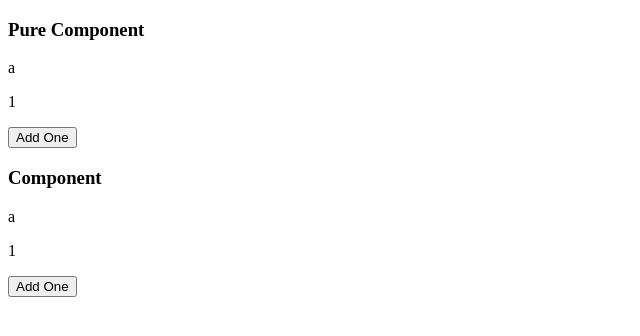
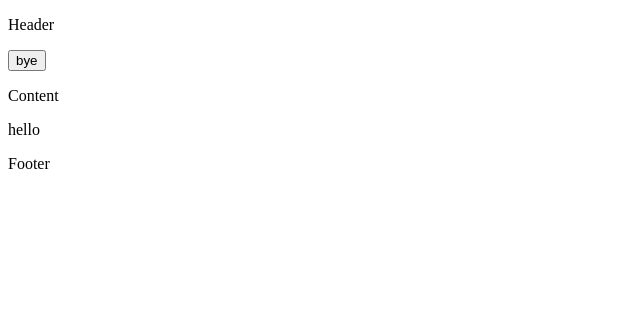
Before and after one commit to BradDHuang/React_basics_and_projects, a React (Create React App) app in the folder reactreview/: page / in a window 1280 px wide. Shown: the top 336 px of the page, without its empty margins (0-640 px from the left). Built offline with nearby package versions, Linux system fonts and the light colour scheme.

Commit message:
review: HOCs

```diff
--- a/reactreview/src/App.js
+++ b/reactreview/src/App.js
@@ -72,7 +72,7 @@ class App extends Component {
 
 export default App;
 */
-
+/*
 import React, {Component, PureComponent} from 'react';
 
 class Pure extends PureComponent {
@@ -121,3 +121,95 @@ class App extends Component {
 }
 
 export default App;
+*/
+
+import React, {Component} from 'react';
+
+// hoc for localization strings
+const withLocalization = OldComponent => {
+  class NewComponent extends Component {
+    render() {
+      const template = {
+        en: {
+          hello: 'hello',
+          bye: 'bye',
+        },
+        cn: {
+          hello: '你好',
+          bye: '再见',
+        },
+      };
+      // get the language from this.props
+      // use en by default
+      const lang = this.props.lang || 'en';
+      const localizationString = template[lang];
+      return <OldComponent localizationString={localizationString} />;
+    }
+  }
+  return NewComponent;
+};
+
+// use hoc for Text and Button
+
+const WithLocalizationButton = withLocalization(Button);
+const WithLocalizationText = withLocalization(Text);
+
+// app component
+class App extends Component {
+  render() {
+    return (
+      <div>
+        <Header />
+        <Content />
+        <Footer />
+      </div>
+    );
+  }
+}
+
+// header component
+
+function Header(props) {
+  return (
+    <div>
+      <p>Header</p>
+      <WithLocalizationButton />
+    </div>
+  );
+}
+
+// content component
+function Content(props) {
+  return (
+    <div>
+      <p>Content</p>
+      <WithLocalizationText />
+    </div>
+  );
+}
+
+// footer component
+function Footer(props) {
+  return (
+    <div>
+      <p>Footer</p>
+    </div>
+  );
+}
+
+// Text component
+function Text(props) {
+  return (
+    <p>{props.localizationString ? props.localizationString.hello : ''}</p>
+  );
+}
+// Button component
+function Button(props) {
+  return (
+    <button>
+      {props.localizationString ? props.localizationString.bye : ''}
+    </button>
+  );
+}
+
+export default App;
```
